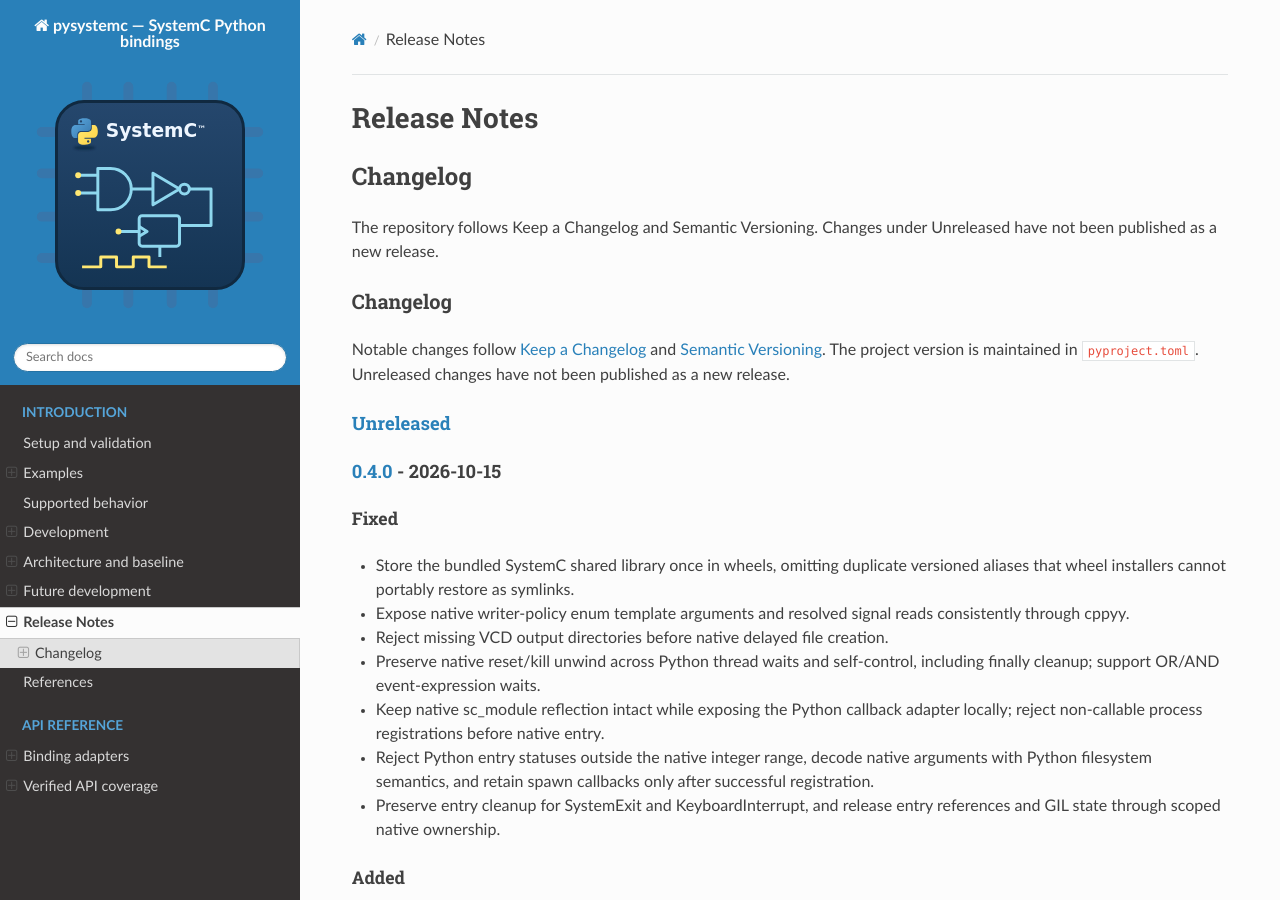
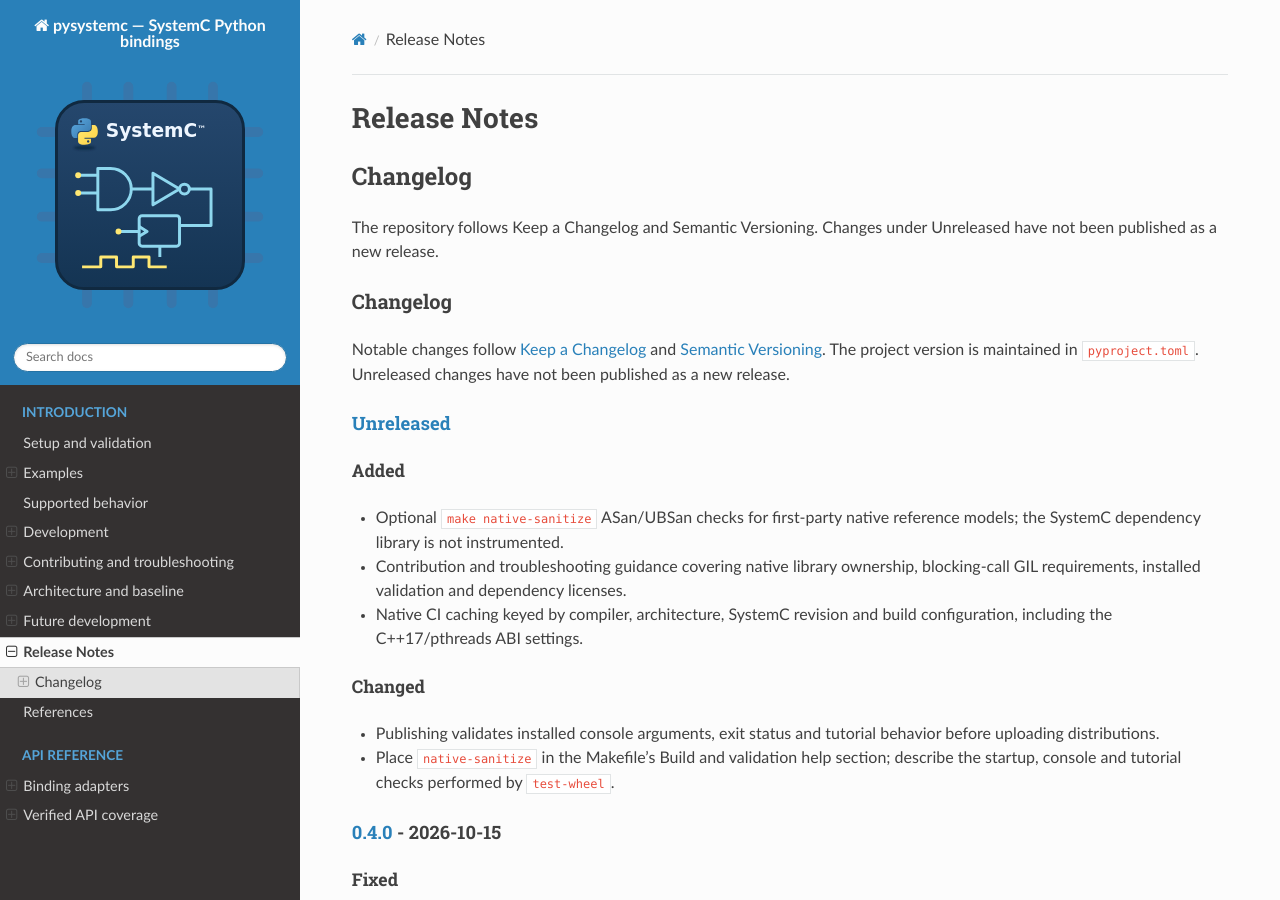
Before and after one commit to amal-khailtash/pysystemc, a Sphinx documentation site: the page built from docs/intro/release_notes.rst, in a window 1280 px wide and 900 px high. Built offline with Sphinx 7.4.7 and the Read the Docs theme 3.1.0, drawn with Linux system fonts in a browser that asks for light colours.

Commit message:
Add M6 validation tooling and contribution guidance

```diff
--- a/CHANGELOG.md
+++ b/CHANGELOG.md
@@ -5,6 +5,22 @@ Notable changes follow [Keep a Changelog](https://keepachangelog.com/) and
 `pyproject.toml`. Unreleased changes have not been published as a new release.
 
 ## [Unreleased]
+
+### Added
+
+- Optional `make native-sanitize` ASan/UBSan checks for first-party native
+  reference models; the SystemC dependency library is not instrumented.
+- Contribution and troubleshooting guidance covering native library ownership,
+  blocking-call GIL requirements, installed validation and dependency licenses.
+- Native CI caching keyed by compiler, architecture, SystemC revision and build
+  configuration, including the C++17/pthreads ABI settings.
+
+### Changed
+
+- Publishing validates installed console arguments, exit status and tutorial
+  behavior before uploading distributions.
+- Place `native-sanitize` in the Makefile's Build and validation help section;
+  describe the startup, console and tutorial checks performed by `test-wheel`.
 
 ## [0.4.0] - 2026-10-15
 
--- a/docs/index.rst
+++ b/docs/index.rst
@@ -7,6 +7,7 @@
    intro/examples
    intro/supported
    intro/development
+   intro/contributing
    intro/architecture
    intro/roadmap
    intro/release_notes
```
Also changed, not shown: docs/intro/contributing.rst (added, +66 -0 lines), 4 other files.
